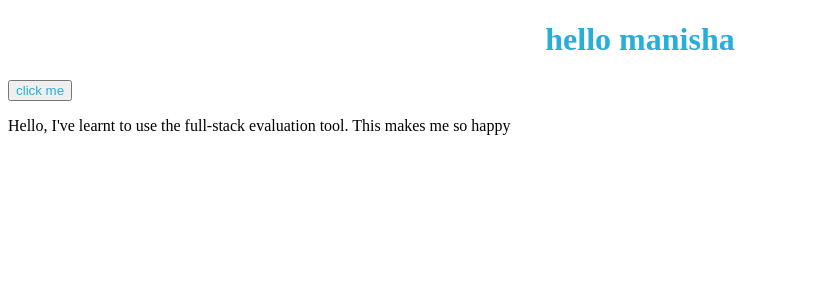
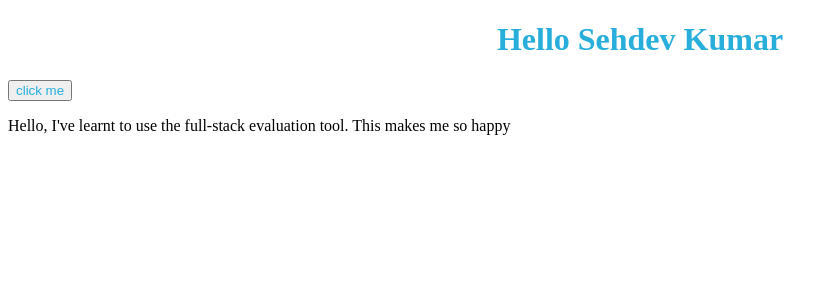
Before and after one commit to sehdevkumar/React-Practice-Assignments---Button-Action-with-Class-Component, a React app: page / in a window 1280 px wide. Both pictures are taken after a click on the button "click me". Shown: the top 300 px of the page, without its empty margins (0-838 px from the left). Built offline with nearby package versions, Linux system fonts and the light colour scheme.

Commit message:
Update App.js

```diff
--- a/src/components/App.js
+++ b/src/components/App.js
@@ -6,23 +6,23 @@ class App extends Component {
     constructor(props) {
         super(props);
     this.state = {
-      isShow: false
+      isShow:""
     }
     this.btnClick = this.btnClick.bind(this);
     };
 
   btnClick() {
     //console.log('btn clicked');
-    this.setState({isShow: true})
+    this.setState({isShow: <p id="para"><p id="para">Hello, I've learnt to use the full-stack evaluation tool. This makes me so happy</p></p>});
   }
 
     render() {
         return(
             <div id="main">
                 { /* Do not remove this main div!! */ }
-      <h1>hello manisha</h1>
+      <h1>Hello Sehdev Kumar</h1>
       <button id="click" onClick={this.btnClick}>click me</button>
-      {this.state.isShow && <p id="para">Hello, I've learnt to use the full-stack evaluation tool. This makes me so happy</p>}
+      {this.state.isShow}
             </div>
         );
     }
```
Lines whose indentation alone changed are shown as unchanged.
